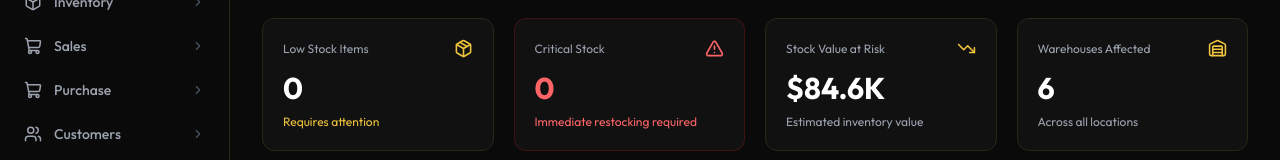
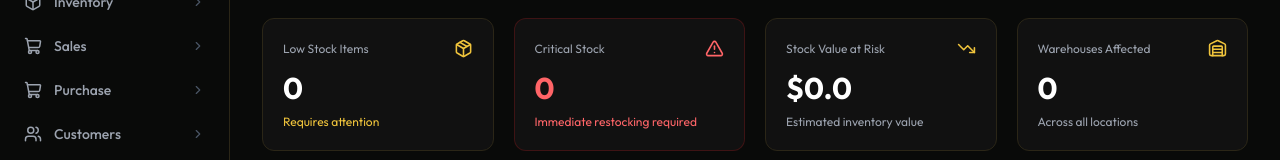
Before and after one commit to ayushi3009-as/luxury-gold-erp-frontend, a Next.js app: page /notifications/low-stock in a window 1280 px wide. Shown: the part 290-450 px from the top of the page. Built offline with nearby package versions, Linux system fonts and the light colour scheme; no server answers.

Commit message:
Fix hardcoded low stock values

```diff
--- a/app/api/notifications/low-stock/route.ts
+++ b/app/api/notifications/low-stock/route.ts
@@ -42,10 +42,16 @@ export async function GET() {
         currentStock: item.quantity,
         minimumStock: item.minimumStock,
         status: isCritical ? "Critical" : "Low",
+        valueAtRisk: (item.product.costPrice || 0) * (item.minimumStock - item.quantity > 0 ? item.minimumStock - item.quantity : 0)
       };
     });
 
-    return NextResponse.json(formatted);
+    const activeBranchesCount = await prisma.branch.count({ where: { tenantId, isActive: true } });
+
+    return NextResponse.json({
+      items: formatted,
+      totalBranches: activeBranchesCount
+    });
   } catch (error) {
     console.error('Error fetching low stock:', error);
     return NextResponse.json({ error: 'Failed to fetch low stock' }, { status: 500 });
--- a/app/notifications/low-stock/page.tsx
+++ b/app/notifications/low-stock/page.tsx
@@ -19,10 +19,12 @@ type LowStockProduct = {
   currentStock: number;
   minimumStock: number;
   status: string;
+  valueAtRisk: number;
 };
 
 export default function LowStockPage() {
   const [lowStockProducts, setLowStockProducts] = useState<LowStockProduct[]>([]);
+  const [totalBranches, setTotalBranches] = useState(0);
   const [loading, setLoading] = useState(true);
 
   useEffect(() => {
@@ -34,7 +36,8 @@ export default function LowStockPage() {
       const res = await fetch("/api/notifications/low-stock");
       if (res.ok) {
         const data = await res.json();
-        setLowStockProducts(data);
+        setLowStockProducts(data.items || []);
+        setTotalBranches(data.totalBranches || 1);
       }
     } catch (error) {
       console.error("Failed to fetch low stock", error);
@@ -45,6 +48,9 @@ export default function LowStockPage() {
 
   const totalLowStock = lowStockProducts.length;
   const criticalStock = lowStockProducts.filter(p => p.status === "Critical").length;
+
+  const totalValueAtRisk = lowStockProducts.reduce((sum, item) => sum + (item.valueAtRisk || 0), 0);
+  const formattedValue = new Intl.NumberFormat('en-US', { style: 'currency', currency: 'USD', notation: "compact", maximumFractionDigits: 1 }).format(totalValueAtRisk);
 
   return (
     <div className="min-h-screen bg-background-primary text-text-primary">
@@ -102,7 +108,7 @@ export default function LowStockPage() {
               <p className="text-xs text-text-secondary">Stock Value at Risk</p>
               <TrendingDown size={19} className="text-accent-gold" />
             </div>
-            <h2 className="mt-3 text-3xl font-bold">$84.6K</h2>
+            <h2 className="mt-3 text-3xl font-bold">{loading ? "-" : formattedValue}</h2>
             <p className="mt-2 text-xs text-text-secondary">Estimated inventory value</p>
           </div>
 
@@ -111,7 +117,7 @@ export default function LowStockPage() {
               <p className="text-xs text-text-secondary">Warehouses Affected</p>
               <Warehouse size={19} className="text-accent-gold" />
             </div>
-            <h2 className="mt-3 text-3xl font-bold">6</h2>
+            <h2 className="mt-3 text-3xl font-bold">{loading ? "-" : totalBranches}</h2>
             <p className="mt-2 text-xs text-text-secondary">Across all locations</p>
           </div>
         </div>
```
